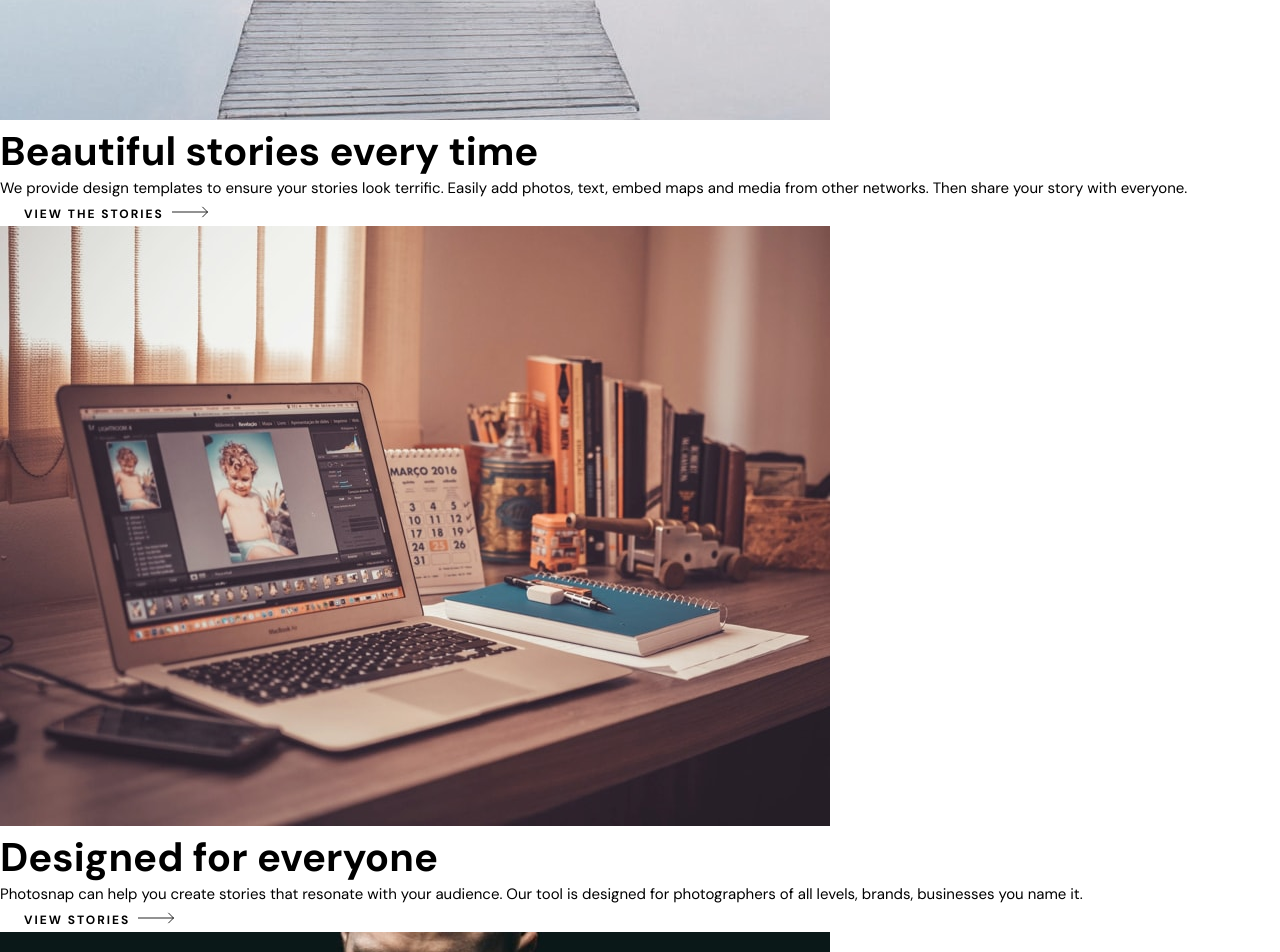
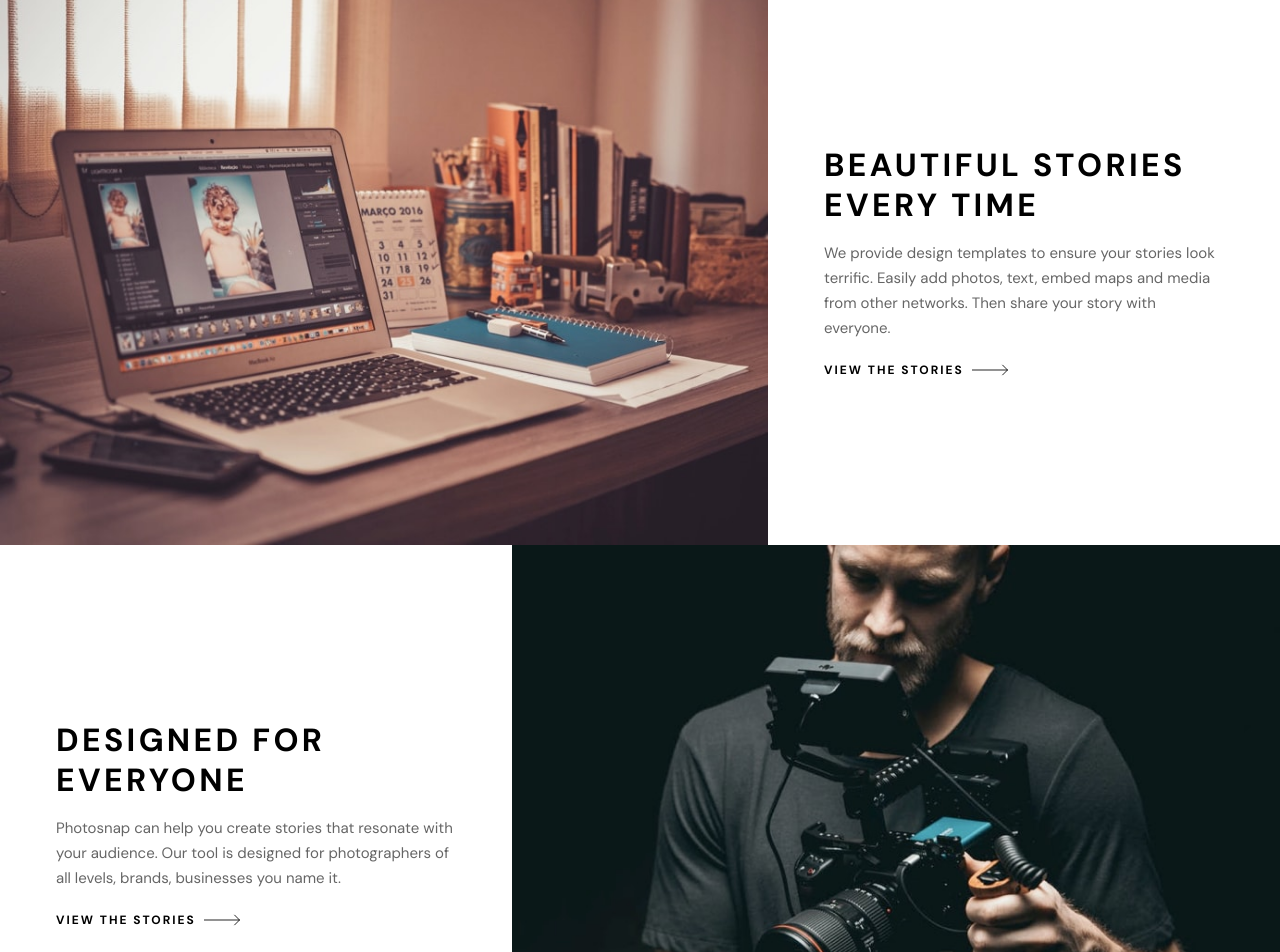
Before and after one commit to demahom18/photosnap-siteweb, a Vue app: page / in a window 1280 px wide. Shown: the part 700-1652 px from the top of the page. Built offline with nearby package versions, Linux system fonts and the light colour scheme.

Commit message:
layout: desktop layout done

```diff
--- a/public/index.html
+++ b/public/index.html
@@ -1,5 +1,5 @@
 <!DOCTYPE html>
-<html lang="">
+<html lang="en">
   <head>
     <meta charset="utf-8">
     <meta http-equiv="X-UA-Compatible" content="IE=edge">
--- a/src/App.vue
+++ b/src/App.vue
@@ -13,4 +13,9 @@ export default {
 }
 </script>
 <style lang="scss">
+#page {
+  max-width: 1440px;
+  margin: 0 auto;;
+}
+
 </style>
--- a/src/assets/styles.scss
+++ b/src/assets/styles.scss
@@ -14,6 +14,7 @@ $accent: linear-gradient(to top right, #FFC593, #BC7198, #5A77FF) ;
   padding:0;
   box-sizing: border-box;
   text-rendering: geometricPrecision;
+  image-rendering: smooth;
 }
 
 html {
@@ -27,8 +28,13 @@ body {
 h1, h2 { @include setTypo(40px, 48px); }
 h3 { @include setTypo(18px, 25px); }
 h4{ @include setTypo(12px, 16px); }
+h1, h2, h3, h4 { text-transform: uppercase;}
 
 a {
   text-decoration: none;
   color: inherit;
 }
+
+img {
+  max-width: 100%;
+}
--- a/src/components/SectionBlock.vue
+++ b/src/components/SectionBlock.vue
@@ -1,15 +1,19 @@
 <template>
-  <div class="text">
+  <section class='section-block'>
+    <div class="text-wrap">
+      <div>
         <h2>{{ title }}</h2>
         <p>{{ resume }}</p>
-    <span class="btn">
+        <span class="btn btn-arrow">
           {{ btnText }}
-      <svg class="btn-arrow" width="42" height="12" viewBox="0 0 42 14" fill="none" xmlns="http://www.w3.org/2000/svg"><path d="M0 7H41.864" stroke="black"/><path d="M35.4282 1L41.4282 7L35.4282 13" stroke="black"/></svg>
+          <svg width="42" height="12" viewBox="0 0 42 14" fill="none" xmlns="http://www.w3.org/2000/svg"><path d="M0 7H41.864" stroke="black"/><path d="M35.4282 1L41.4282 7L35.4282 13" stroke="black"/></svg>
         </span>
+      </div>
     </div>
     <div class="img">
       <slot name="image"></slot>
     </div>
+  </section>
 </template>
 
 <script>
@@ -25,12 +29,63 @@ export default {
     },
     btnText: {
       type: String,
-      required: true
+      default: 'View the stories'
+    },
+    isHero: {
+      type: Boolean,
+      default:false
     }
   }
 }
 </script>
+<style lang='scss'>
+@import '../assets/mixins.scss';
+@import '../assets/styles.scss';
 
-<style>
+.section-block {
+  @include flexBox();
+  max-height:650px;
+  .text-wrap {
+    padding: 72px 33px;
+    width: min(610px, 40vw);
+    display: grid;
+    place-content: center;
+    > * {
+      max-width: 400px;
+    }
+    h2 {
+      @include setTypo(32px, 40px);
+      letter-spacing: 3.33px;
+    }
+    p {
+      padding: 16px 0;
+      opacity:.6
+    }
 
+  }
+  img {
+    width: min(830px, 60vw);
+    height:100%;
+  }
+}
+
+.btn-arrow {
+  padding:0;
+  svg {
+    transform: translateY(2px);
+  }
+}
+
+// @media only screen and (max-width: 800px){
+
+// .section-block {
+
+//   .text-wrap {
+//     width: min(60vw, 500px)
+//   }
+//   img {
+//     width: min(300px, 40vw);
+//   }
+// }
+// }
 </style>
--- a/src/components/SectionDesign.vue
+++ b/src/components/SectionDesign.vue
@@ -1,9 +1,8 @@
 <template>
-  <div class="home">
   <SectionBlock
     :title="blockContent.title"
     :resume="blockContent.resume"
-      btnText="View Stories"
+    class="design"
   >
     <template #image>
       <picture>
@@ -13,8 +12,6 @@
       </picture>
     </template>
   </SectionBlock>
-
-  </div>
 </template>
 
 <script>
@@ -35,5 +32,7 @@ export default {
 }
 </script>
 <style lang="scss">
-
+.design {
+  max-height:600px;
+}
 </style>
--- a/src/components/SectionHero.vue
+++ b/src/components/SectionHero.vue
@@ -1,9 +1,9 @@
 <template>
-  <div class="home">
   <SectionBlock
     :title="blockContent.title"
     :resume="blockContent.resume"
     btnText="Get an invite"
+    class='hero'
   >
     <template #image>
       <picture>
@@ -13,8 +13,6 @@
       </picture>
     </template>
   </SectionBlock>
-
-  </div>
 </template>
 
 <script>
@@ -35,5 +33,13 @@ export default {
 }
 </script>
 <style lang="scss">
-
+.hero {
+  path {
+    stroke: white;
+  };
+  .text-wrap {
+    background: black;
+    color:white;
+  }
+}
 </style>
--- a/src/components/SectionStory.vue
+++ b/src/components/SectionStory.vue
@@ -1,20 +1,18 @@
 <template>
-  <div class="home">
   <SectionBlock
     :title="blockContent.title"
     :resume="blockContent.resume"
-      btnText="View the stories"
+    class="story"
   >
     <template #image>
       <picture>
         <source media="(max-width: 400px)" srcset="../assets/img/home/mobile/beautiful-stories.jpg">
         <source media="(max-width: 800px)" srcset="../assets/img/home/tablet/beautiful-stories.jpg">
+        <!-- <source media="(min-width: 1200px)" srcset="../assets/img/home/tablet/beautiful-stories.jpg"> -->
         <img src="../assets/img/home/desktop/beautiful-stories.jpg" :alt="blockContent.alt">
       </picture>
     </template>
   </SectionBlock>
-
-  </div>
 </template>
 
 <script>
@@ -35,5 +33,9 @@ export default {
 }
 </script>
 <style lang="scss">
+.story {
+  max-height:600px;
+  flex-direction: row-reverse;
 
+}
 </style>
```
Lines whose indentation alone changed are shown as unchanged.
